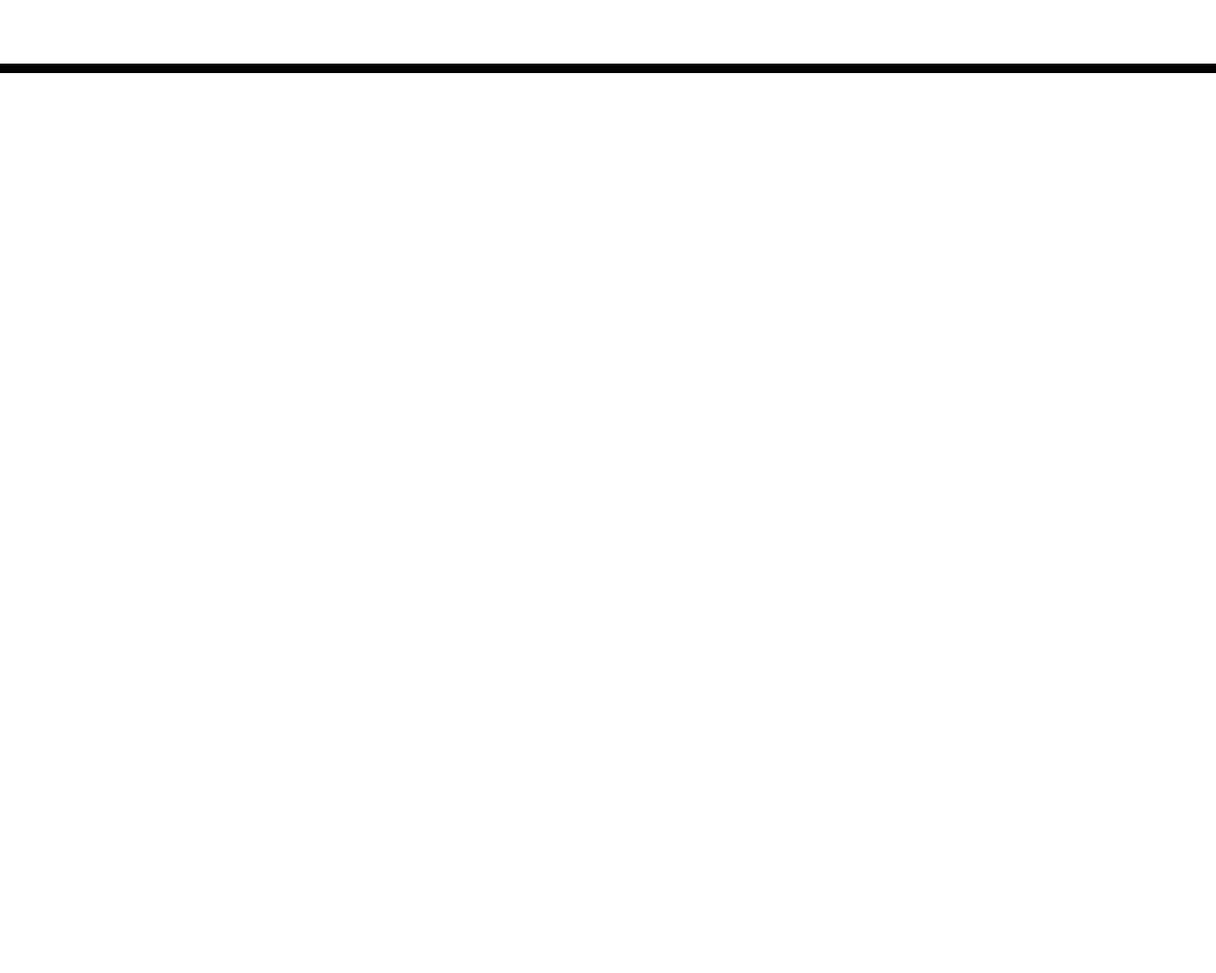
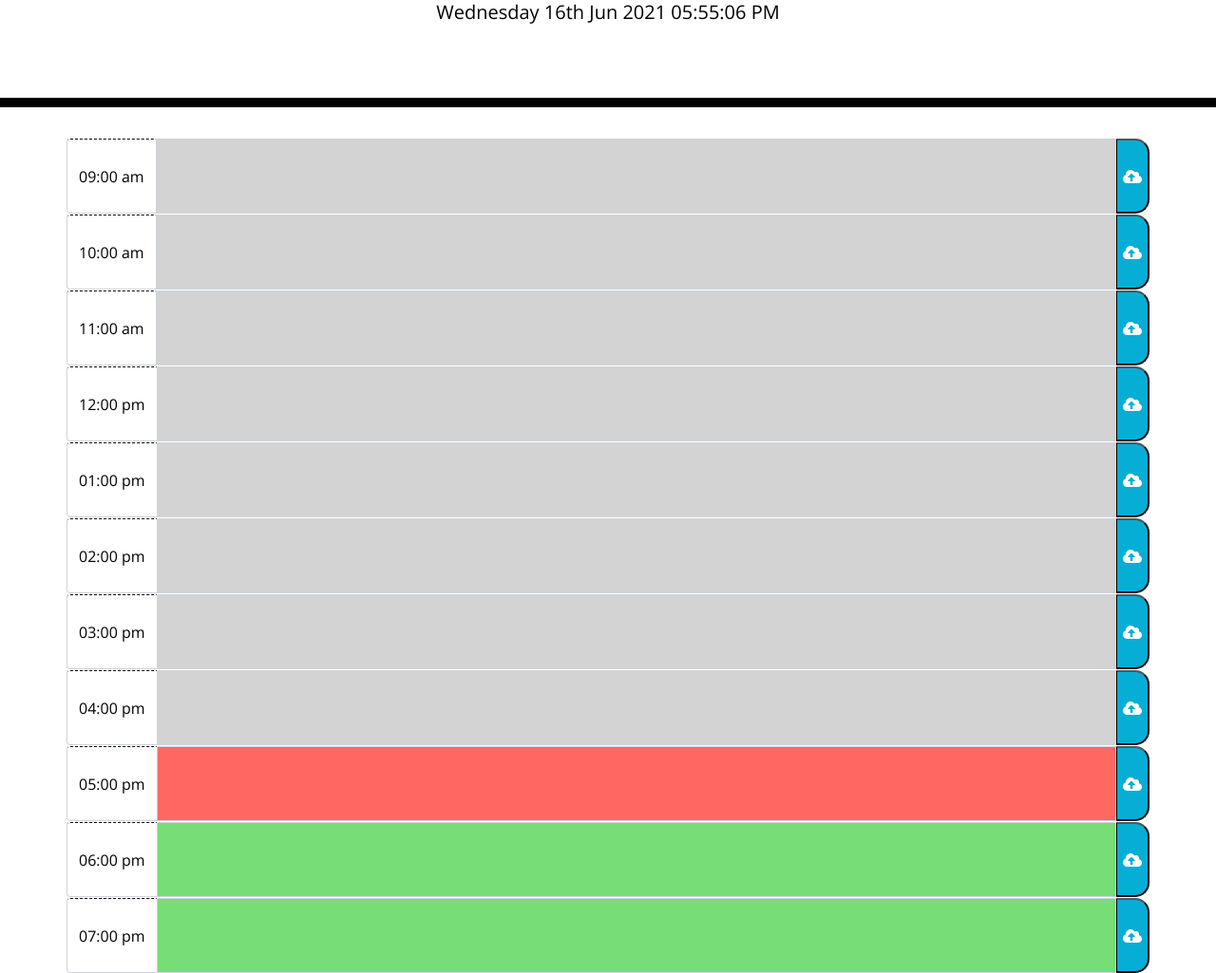
Before and after one commit to banderson19/work-day-scheduler, a plain HTML site: page index.html in a window 1280 px wide. Shown: the part 191-1216 px from the top of the page at 95% size. Before the commit the page ends 800 px from the top, so only its background shows below. Drawn offline with nearby package versions, Linux system fonts and the light colour scheme.

Commit message:
added js script file for functionality

```diff
--- a/index.html
+++ b/index.html
@@ -29,10 +29,119 @@
       <p id="currentDay" class="lead"></p>
     </header>
     <div class="container">
-      <!-- Timeblocks go here -->
-    </div>
+        <div class="row">
+            <div class="input-group">
+              <div class="input-group-prepend">
+                <span class="input-group-text hour">09:00 am </span>
+              </div>
+              <textarea class="form-control" aria-label="With textarea" id="9am"></textarea>
+              <button type="button" class="saveBtn"><i class="fas fa-cloud-upload-alt"></i></button>
+            </div>
+          </div>
+
+          <div class="row">
+            <div class="input-group">
+              <div class="input-group-prepend">
+                <span class="input-group-text hour">10:00 am </span>
+              </div>
+              <textarea class="form-control" aria-label="With textarea" id="10am"></textarea>
+              <button type="button" class="saveBtn"><i class="fas fa-cloud-upload-alt"></i></button>
+            </div>
+          </div>
+
+          <div class="row">
+            <div class="input-group">
+              <div class="input-group-prepend">
+                <span class="input-group-text hour">11:00 am </span>
+              </div>
+              <textarea class="form-control" aria-label="With textarea" id="11am"></textarea>
+              <button type="button" class="saveBtn"><i class="fas fa-cloud-upload-alt"></i></button>
+            </div>
+          </div>
+
+          <div class="row">
+            <div class="input-group">
+              <div class="input-group-prepend">
+                <span class="input-group-text hour">12:00 pm </span>
+              </div>
+              <textarea class="form-control" aria-label="With textarea" id="12pm"></textarea>
+              <button type="button" class="saveBtn"><i class="fas fa-cloud-upload-alt"></i></button>
+            </div>
+          </div>
+
+          <div class="row">
+            <div class="input-group">
+              <div class="input-group-prepend">
+                <span class="input-group-text hour">01:00 pm </span>
+              </div>
+              <textarea class="form-control" aria-label="With textarea" id="13pm"></textarea>
+              <button type="button" class="saveBtn"><i class="fas fa-cloud-upload-alt"></i></button>
+            </div>
+          </div>
+
+          <div class="row">
+            <div class="input-group">
+              <div class="input-group-prepend">
+                <span class="input-group-text hour">02:00 pm </span>
+              </div>
+              <textarea class="form-control" aria-label="With textarea" id="14pm"></textarea>
+              <button type="button" class="saveBtn"><i class="fas fa-cloud-upload-alt"></i></button>
+            </div>
+          </div>
+
+          <div class="row">
+            <div class="input-group">
+              <div class="input-group-prepend">
+                <span class="input-group-text hour">03:00 pm </span>
+              </div>
+              <textarea class="form-control" aria-label="With textarea" id="15pm"></textarea>
+              <button type="button" class="saveBtn"><i class="fas fa-cloud-upload-alt"></i></button>
+            </div>
+          </div>
+
+          <div class="row">
+            <div class="input-group">
+              <div class="input-group-prepend">
+                <span class="input-group-text hour">04:00 pm </span>
+              </div>
+              <textarea class="form-control" aria-label="With textarea" id="16pm"></textarea>
+              <button type="button" class="saveBtn"><i class="fas fa-cloud-upload-alt"></i></button>
+            </div>
+          </div>
+
+          <div class="row">
+            <div class="input-group">
+              <div class="input-group-prepend">
+                <span class="input-group-text hour">05:00 pm </span>
+              </div>
+              <textarea class="form-control" aria-label="With textarea" id="17pm"></textarea>
+              <button type="button" class="saveBtn"><i class="fas fa-cloud-upload-alt"></i></button>
+            </div>
+          </div>
+
+          <div class="row">
+            <div class="input-group">
+              <div class="input-group-prepend">
+                <span class="input-group-text hour">06:00 pm </span>
+              </div>
+              <textarea class="form-control" aria-label="With textarea" id="18pm"></textarea>
+              <button type="button" class="saveBtn"><i class="fas fa-cloud-upload-alt"></i></button>
+            </div>
+          </div>
+
+          <div class="row">
+            <div class="input-group">
+              <div class="input-group-prepend">
+                <span class="input-group-text hour">07:00 pm </span>
+              </div>
+              <textarea class="form-control" aria-label="With textarea" id="19pm"></textarea>
+              <button type="button" class="saveBtn"><i class="fas fa-cloud-upload-alt"></i></button>
+            </div>
+          </div>
+        </div>
 
     <script src="https://code.jquery.com/jquery-3.4.1.min.js"></script>
     <script src="https://cdnjs.cloudflare.com/ajax/libs/moment.js/2.24.0/moment.min.js"></script>
+    <script src='./script.js'></script>
   </body>
 </html>
--- /dev/null
+++ b/script.js
@@ -0,0 +1,106 @@
+// Moment.js
+var currentDate = moment().format('dddd') + " " + moment().format("Do MMM YYYY");
+var currentHour = moment().format('h:mm:ss a');
+// Text hour var
+var nineAm = $("#9am");
+var tenAm = $("#10am");
+var elevenAm = $("#11am");
+var twelvePm = $("#12pm");
+var onePm = $("#13pm");
+var twoPm = $("#14pm");
+var threePm = $("#15pm");
+var fourPm = $("#16pm");
+var fivePm = $("#17pm");
+var sixPm = $("#18pm");
+var sevenPm = $("#19pm");
+
+var hour = moment().hours();
+var userInput;
+var hourSpan;
+// var hourString = $(".hour").text().split(" ");
+
+// Date and Hour
+
+var interval = setInterval(function() {
+  var momentNow = moment();
+  $('#currentDay').html(momentNow.format('YYYY MMMM DD') + ' '
+                      + momentNow.format('dddd')
+                       .substring(0,3).toUpperCase());
+  $('#currentDay').html(currentDate + " " + momentNow.format('hh:mm:ss A'));
+}, 100);
+
+function initPage() {
+
+  console.log("Current Hour " + hour);
+  var init9 = JSON.parse(localStorage.getItem("09:00 am"));
+  nineAm.val(init9);
+
+  var init10 = JSON.parse(localStorage.getItem("10:00 am"))
+  tenAm.val(init10);
+
+  var init11 = JSON.parse(localStorage.getItem("11:00 am"))
+  elevenAm.val(init11);
+
+  var init12 = JSON.parse(localStorage.getItem("12:00 pm"))
+  twelvePm.val(init12);
+
+  var init1 = JSON.parse(localStorage.getItem("01:00 pm"))
+  onePm.val(init1);
+
+  var init2 = JSON.parse(localStorage.getItem("02:00 pm"))
+  twoPm.val(init2);
+
+  var init3 = JSON.parse(localStorage.getItem("03:00 pm"))
+  threePm.val(init3);
+
+  var init4 = JSON.parse(localStorage.getItem("04:00 pm"))
+  fourPm.val(init4);
+
+  var init5 = JSON.parse(localStorage.getItem("05:00 pm"))
+  fivePm.val(init5);
+
+  var init6 = JSON.parse(localStorage.getItem("06:00 pm"))
+  sixPm.val(init6);
+
+  var init7 = JSON.parse(localStorage.getItem("07:00 pm"))
+  sevenPm.val(init7);
+}
+
+function background () {
+
+  $(".form-control").each(function () {
+      var timeTest = parseInt($(this).attr("id"));
+      hour = parseInt(hour);
+      console.log(timeTest);
+      console.log(hour);
+//      console.log(this);
+      if (hour > timeTest) {
+          $(this).addClass("past");
+      } else if (hour < timeTest) {
+          $(this).addClass("future");
+      } else {
+          $(this).addClass("present");
+      }
+  });
+}
+
+$(document).ready(function(){
+  initPage()
+  background()
+
+  // Buttons (save to Local Storage)
+  $(".saveBtn").on("click", function(){
+    userInput = $(this).siblings(".form-control").val().trim();
+    console.log(userInput);
+    hourSpan = $(this).siblings(".input-group-prepend").text().trim();
+    console.log(hourSpan);
+    localStorage.setItem(hourSpan, JSON.stringify(userInput));
+
+  })
+  // Button for clear the day
+  $("#clearDay").on("click", function(){
+    localStorage.clear();
+    initPage()
+  })
+
+});
```
